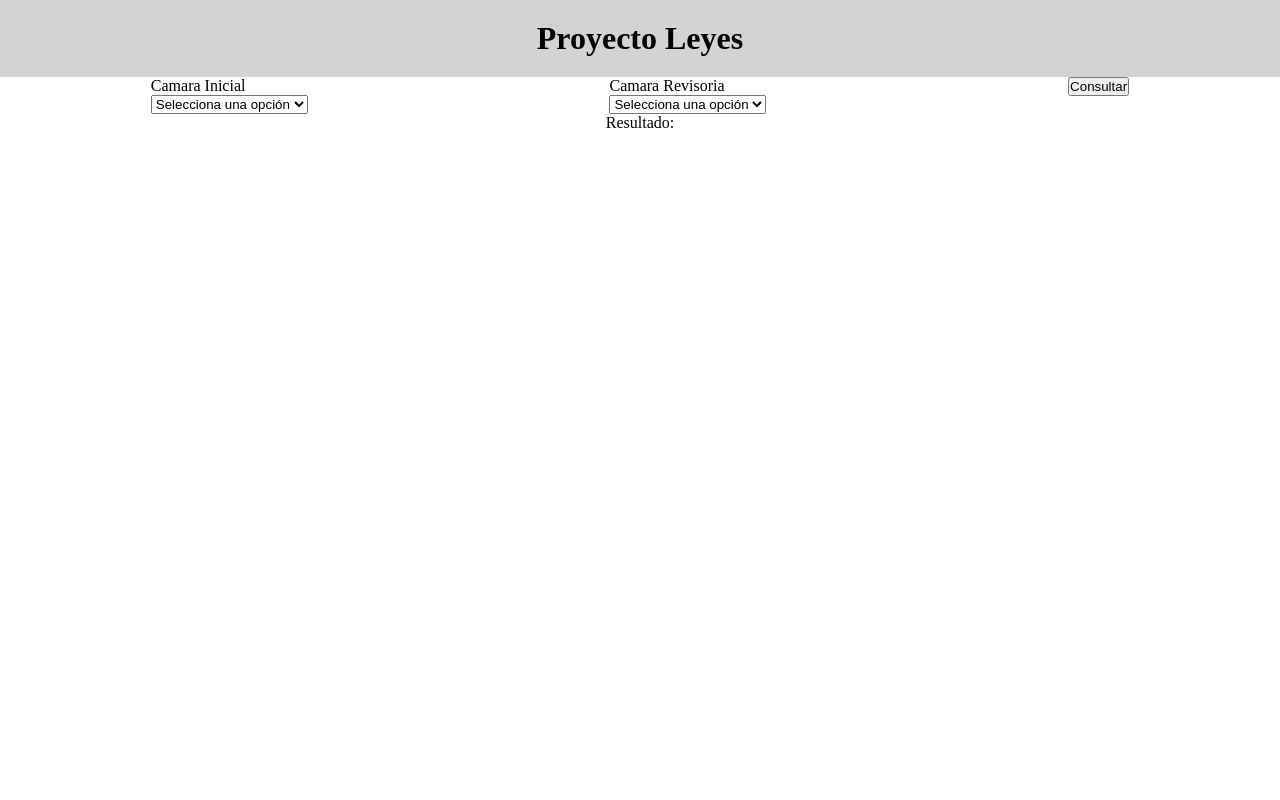
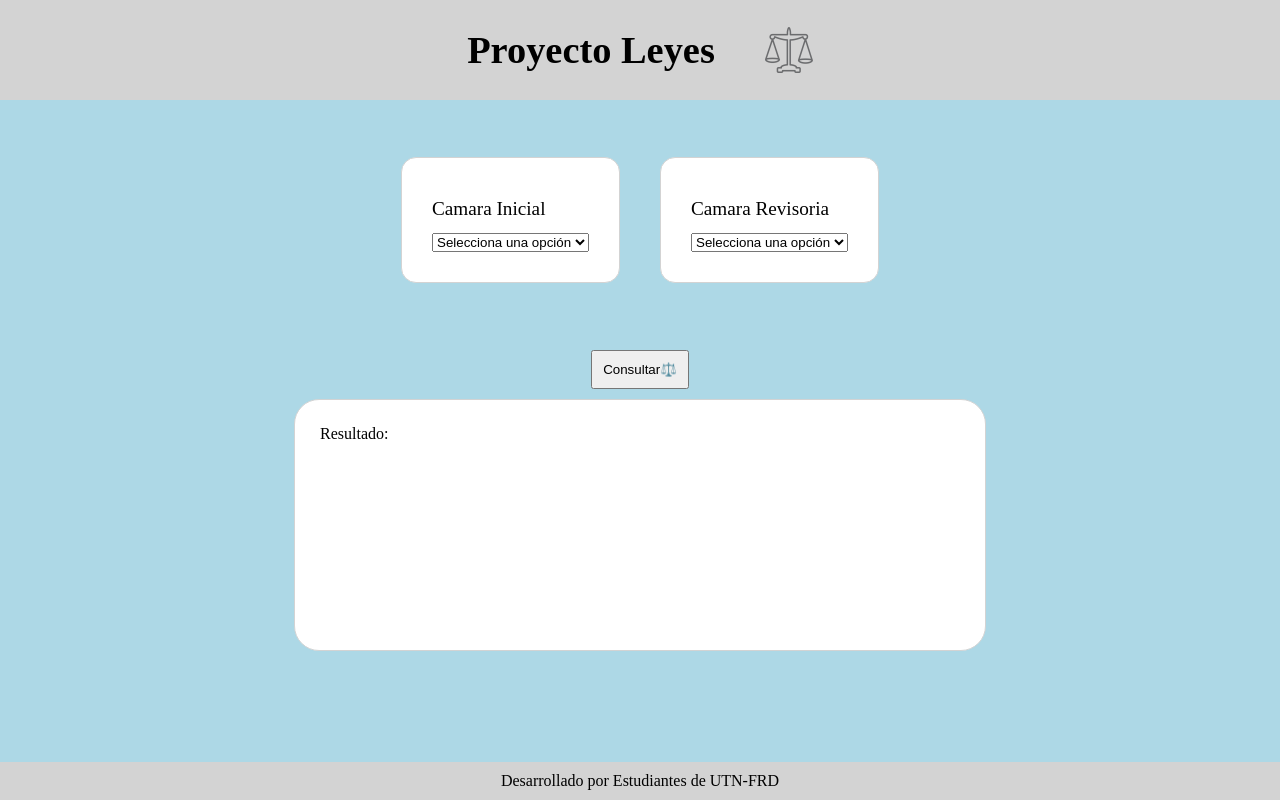
Before and after one commit to ignacix/ProyectoLeyes, a plain HTML site: page index.html in a window 1280 px wide. Drawn offline with Linux system fonts and the light colour scheme.

Commit message:
Se modifica el CSS, se agrega una media css y también el footer

```diff
--- a/index.html
+++ b/index.html
@@ -4,11 +4,15 @@
     <meta charset="UTF-8">
     <meta http-equiv="X-UA-Compatible" content="IE=edge">
     <meta name="viewport" content="width=device-width, initial-scale=1.0">
+    <link rel="icon" href="/resources/balanceIcon.png">
     <title>Página de Legislación</title>
     <link rel="stylesheet" href="styles.css">
 </head>
 <body>
-    <div id="titulo"><h1>Proyecto Leyes</h1></div>
+    <div id="titulo">
+        <h1>Proyecto Leyes</h1>
+        <img src="/resources/balanceIcon.png" alt="imagen de una balanza">
+    </div>
     <div id="opciones">
         <div id="CI">
             <p>Camara Inicial</p>
@@ -27,13 +31,18 @@
                 <option value="Corrige">Corregir</option>
             </select>
         </div>
-        <div id="btn">
-            <button id="miBoton">Consultar</button>
+    </div>
+    <div id="btn">
+        <button id="miBoton">Consultar⚖️</button>
+    </div>
+    <div id="Resultado">
+        <div>
+            <p id="resultado">Resultado:</p>
         </div>
     </div>
-    <div id="Resultado">
-        <p id="resultado">Resultado:</p>
-    </div>
+    <footer>
+        <p>Desarrollado por Estudiantes de UTN-FRD</p>
+    </footer>
 </body>
 <script src="index.js"></script>
 </html>
--- a/styles.css
+++ b/styles.css
@@ -2,18 +2,83 @@
     margin: 0%;
     padding: 0%;
 }
+html, body{
+    height: 100%;
+    background-color: lightblue;
+}
 #titulo{
     display: flex;
     justify-content: center;
+    align-items: center;
     background-color: lightgray;
-    padding: 20px;
+    padding: 10px;
+    height: 10%;
+    font-size: larger;
+}
+
+img{
+    padding-left: 50px;
 }
 
 #opciones{
     display: flex;
-    justify-content:space-around;
+    align-items: center;
+    justify-content: center;
+    height: 30%;
+    font-size: larger;
 }
-#resultado{
+
+#opciones div{
+    background-color: white;
+    border: 1px solid lightgrey;
+    border-radius: 15px;
+    margin: 20px;
+    padding: 30px;
+}
+#opciones div p{
+    margin-top: 10px;
+    margin-bottom: 10px;
+}
+#btn{
+    display: flex;
+    justify-content: center;
+    border-radius: 25px;
+}
+#miBoton{
+    padding: 10px;
+    margin: 10px;
+}
+
+#Resultado{
     display: flex;
     justify-content:center;
 }
+
+#Resultado div{
+    background-color: white;
+    border: 1px solid lightgray;
+    border-radius: 25px;
+    padding: 25px;
+    width: 50%;
+    height: 200px;
+}
+
+footer{
+    padding-top: 10px; ;
+    padding-bottom:10px ;
+    text-align: center;
+    background-color: lightgray;
+    position: absolute;
+    width: 100%;
+    bottom: 0%;
+
+}
+
+@media only screen and (max-width:500px){
+ #opciones{
+    flex-direction: column;
+    margin: 20px;
+    padding-top: 10px;;
+ }
+
+}
```
Also changed, not shown: resources/balanceIcon.png (added).
